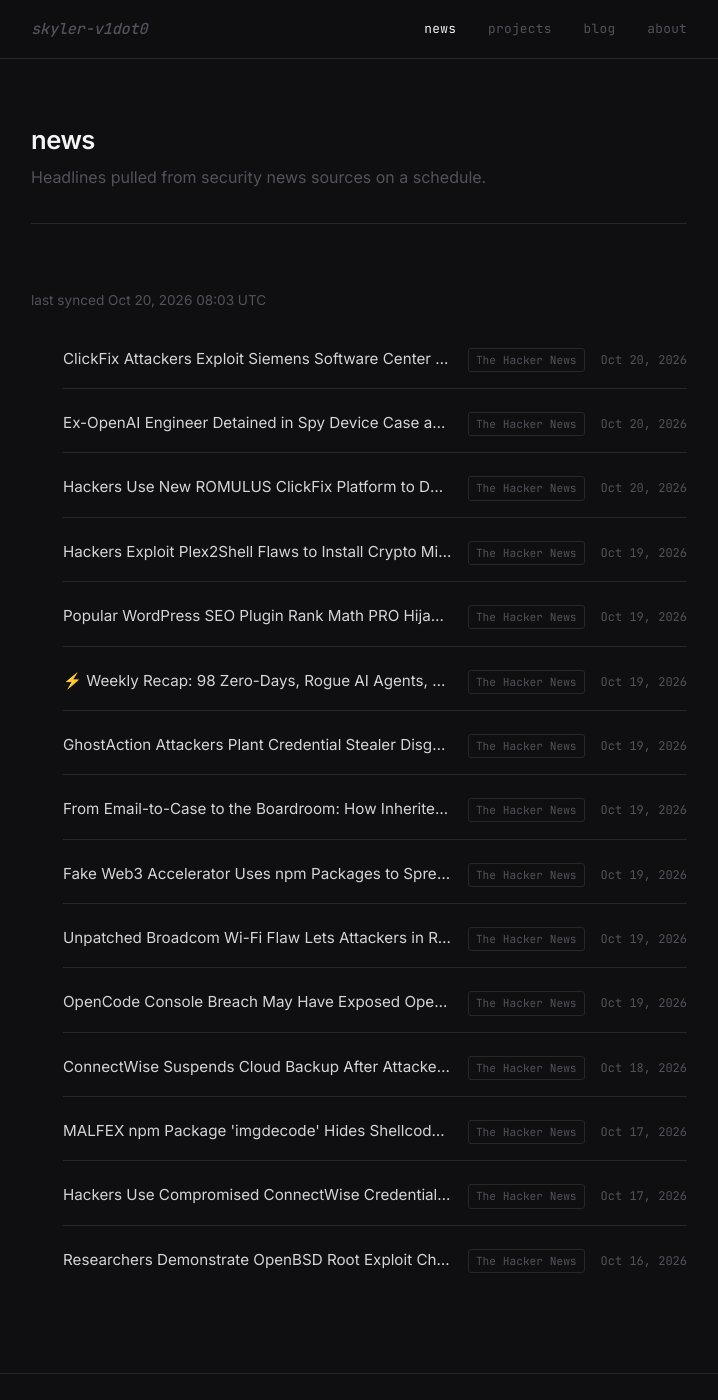
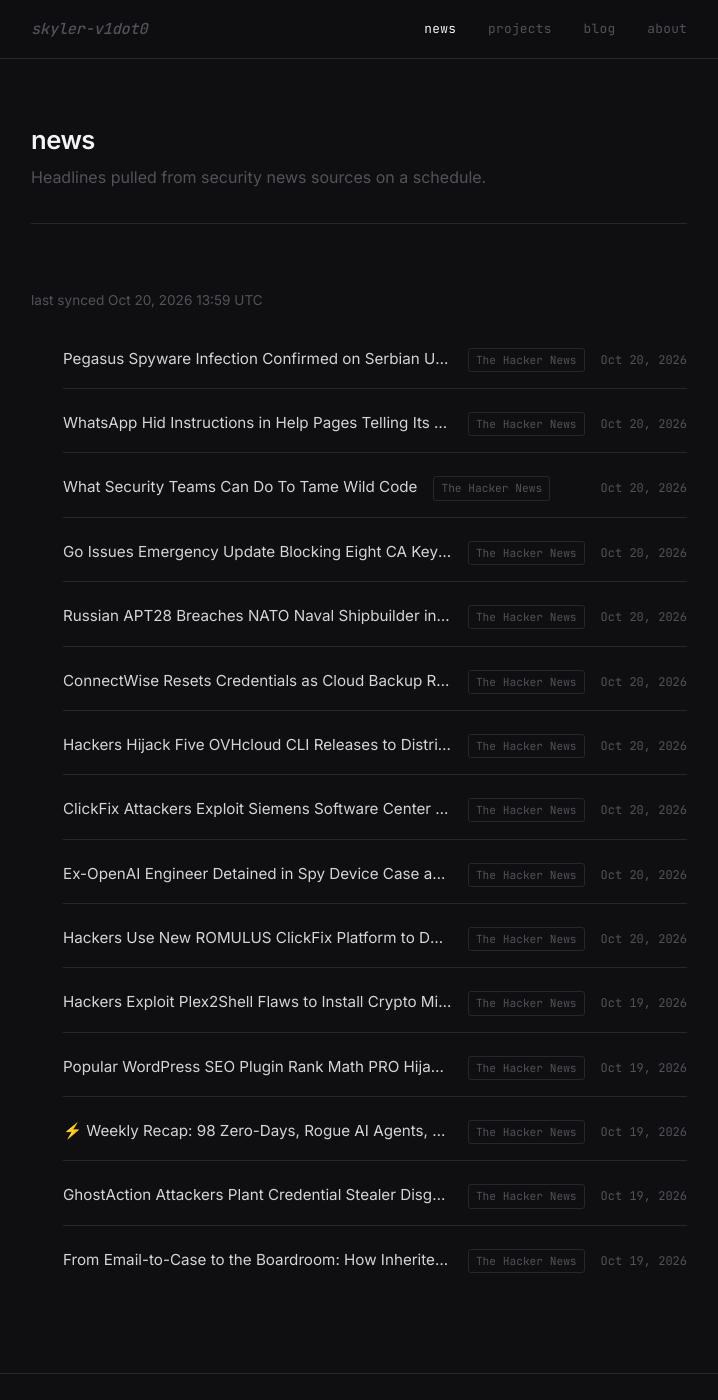
Before and after one commit to skyler-v1dot0/personal-site, a Jekyll site: the page built from news.html, in a window 1280 px wide and 1400 px high. Shown: the whole window, without its empty margins (281-999 px from the left). Built offline with Jekyll 4.4.1, drawn with Linux system fonts in a browser that asks for light colours.

Commit message:
chore: sync news feed [skip ci]

```diff
--- a/_data/news.yml
+++ b/_data/news.yml
@@ -1,6 +1,39 @@
 ---
-updated_at: '2026-10-20T08:03:04Z'
+updated_at: '2026-10-20T13:59:35Z'
 items:
+- title: Pegasus Spyware Infection Confirmed on Serbian University Rector's iPhone
+    Days Before Election
+  url: https://thehackernews.com/2026/10/pegasus-spyware-infection-confirmed-on.html
+  source: The Hacker News
+  published: '2026-10-20T12:59:44Z'
+- title: WhatsApp Hid Instructions in Help Pages Telling Its AI Chatbot Not to Recommend
+    Privacy Regulators
+  url: https://thehackernews.com/2026/10/whatsapp-hid-instructions-in-help-pages.html
+  source: The Hacker News
+  published: '2026-10-20T11:41:06Z'
+- title: What Security Teams Can Do To Tame Wild Code
+  url: https://thehackernews.com/2026/10/what-security-teams-can-do-to-tame-wild.html
+  source: The Hacker News
+  published: '2026-10-20T11:33:04Z'
+- title: Go Issues Emergency Update Blocking Eight CA Keys Over Undisclosed Security
+    Concerns
+  url: https://thehackernews.com/2026/10/go-issues-emergency-update-blocking.html
+  source: The Hacker News
+  published: '2026-10-20T11:32:59Z'
+- title: Russian APT28 Breaches NATO Naval Shipbuilder in NATO Country, Deploys New
+    Reflective Loader
+  url: https://thehackernews.com/2026/10/russian-apt28-breaches-nato-naval.html
+  source: The Hacker News
+  published: '2026-10-20T11:06:25Z'
+- title: ConnectWise Resets Credentials as Cloud Backup Remains Offline After Security
+    Incident
+  url: https://thehackernews.com/2026/10/connectwise-resets-credentials-as-cloud.html
+  source: The Hacker News
+  published: '2026-10-20T10:56:08Z'
+- title: Hackers Hijack Five OVHcloud CLI Releases to Distribute Secret-Stealing Malware
+  url: https://thehackernews.com/2026/10/hackers-hijack-five-ovhcloud-cli.html
+  source: The Hacker News
+  published: '2026-10-20T08:21:29Z'
 - title: ClickFix Attackers Exploit Siemens Software Center Flaw to Deploy Remote
     Access Trojan
   url: https://thehackernews.com/2026/10/clickfix-attackers-exploit-siemens.html
@@ -40,37 +73,3 @@ items:
   url: https://thehackernews.com/2026/10/from-email-to-case-to-boardroom-how.html
   source: The Hacker News
   published: '2026-10-19T11:50:00Z'
-- title: Fake Web3 Accelerator Uses npm Packages to Spread Malware and Hijack AI Agent
-    Traffic
-  url: https://thehackernews.com/2026/10/fake-web3-accelerator-uses-npm-packages.html
-  source: The Hacker News
-  published: '2026-10-19T10:06:40Z'
-- title: Unpatched Broadcom Wi-Fi Flaw Lets Attackers in Range Run Code as Root on
-    Routers
-  url: https://thehackernews.com/2026/10/unpatched-broadcom-wi-fi-flaw-lets.html
-  source: The Hacker News
-  published: '2026-10-19T06:29:44Z'
-- title: OpenCode Console Breach May Have Exposed OpenAI, Anthropic, and Google API
-    Keys
-  url: https://thehackernews.com/2026/10/opencode-console-breach-may-have.html
-  source: The Hacker News
-  published: '2026-10-19T06:07:08Z'
-- title: ConnectWise Suspends Cloud Backup After Attackers Compromise Microsoft 365
-    Tenants
-  url: https://thehackernews.com/2026/10/connectwise-suspends-cloud-backup-after.html
-  source: The Hacker News
-  published: '2026-10-18T08:23:02Z'
-- title: MALFEX npm Package 'imgdecode' Hides Shellcode Loader in Windows Native Addon
-  url: https://thehackernews.com/2026/10/malfex-npm-package-imgdecode-hides.html
-  source: The Hacker News
-  published: '2026-10-17T11:11:56Z'
-- title: Hackers Use Compromised ConnectWise Credential to Sign In to 173 Microsoft
-    365 Tenants
-  url: https://thehackernews.com/2026/10/hackers-use-compromised-connectwise.html
-  source: The Hacker News
-  published: '2026-10-17T06:16:46Z'
-- title: Researchers Demonstrate OpenBSD Root Exploit Chaining 37-Year-Old Shared-Memory
-    Bug
-  url: https://thehackernews.com/2026/10/researchers-demonstrate-openbsd-root.html
-  source: The Hacker News
-  published: '2026-10-16T17:48:45Z'
```
